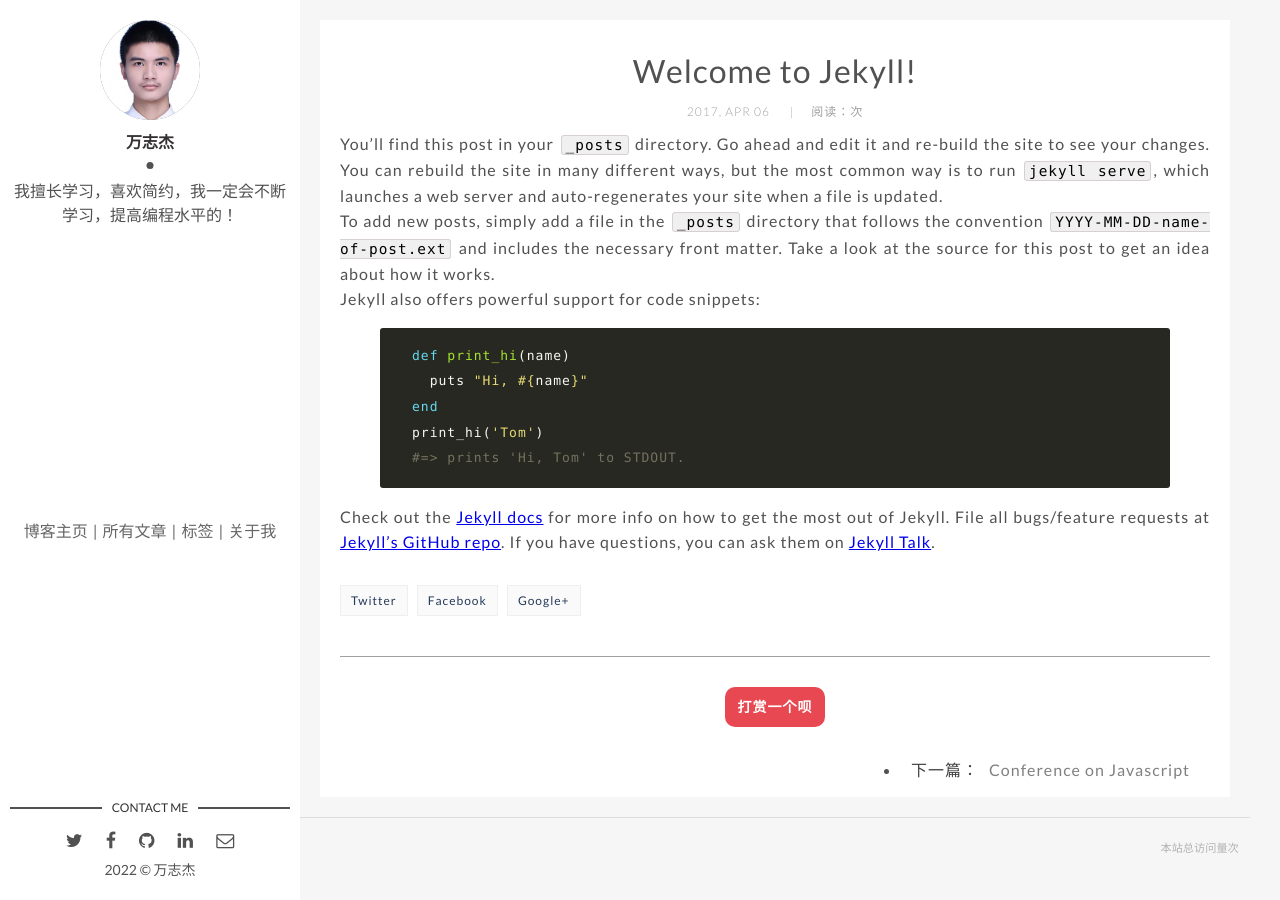
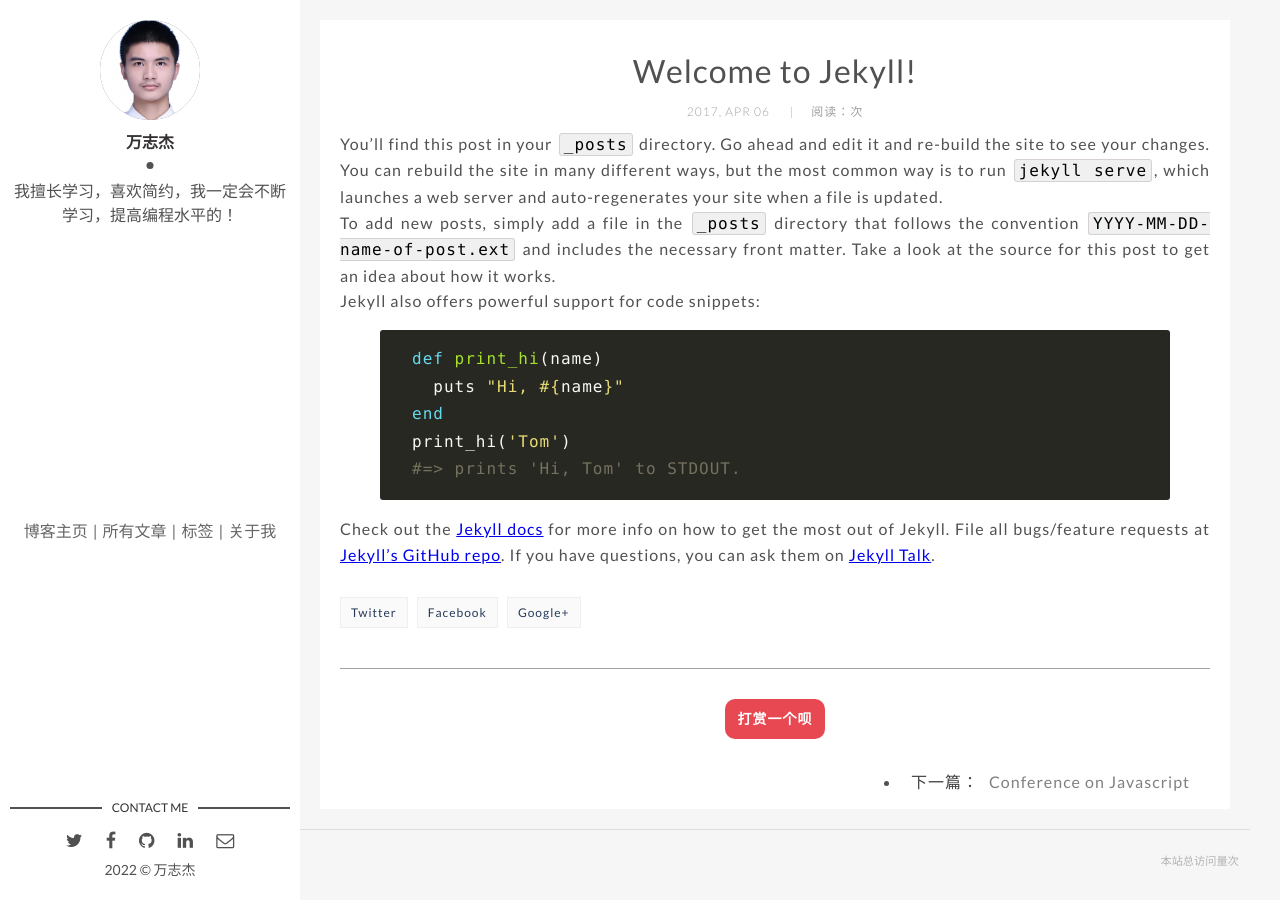
Before and after one commit to 19991010wan/wanBlog_Chinese, a Jekyll site: the page built from _posts/2017-04-06-welcome-to-jekyll.markdown, in a window 1280 px wide. Built offline with Jekyll 4.4.1, drawn with Linux system fonts in a browser that asks for light colours; nearby versions of some CDN libraries; comment, search, counter and statistics services are not loaded.

Commit message:
update css

```diff
--- a/assets/css/main.css
+++ b/assets/css/main.css
@@ -400,7 +400,6 @@
 code {
   padding: 1px 4px;
   margin: 0 2px;
-  font-size: 90%;
   border-radius: 3px;
   color: #000;
   background-color: rgba(0, 0, 0, 0.06);
@@ -409,7 +408,7 @@
 
 pre {
   margin: 12px 0;
-  padding: 8px 12px;
+  padding: 8px;
   word-wrap: break-word;
   /* IE 5.5-7 */
   white-space: -moz-pre-wrap;
@@ -419,7 +418,6 @@
   pre > code {
     margin: 0;
     padding: 0;
-    font-size: 13px;
     color: #d1d1c9;
     border: none;
     background-color: #272822; }
@@ -1059,6 +1057,7 @@
 /* - - - - - - - - - - Post Page Styles - - - - - - - - - - */
 .wrap-content {
   padding: 20px;
+  font-size: 16px;
   letter-spacing: 1px;
   line-height: 1.6;
   text-align: justify; }
--- a/assets/css/scss/_syntax.scss
+++ b/assets/css/scss/_syntax.scss
@@ -4,7 +4,6 @@
 code{
   padding: 1px 4px;
   margin: 0 2px;
-  font-size: 90%;
   border-radius: 3px;
   color: #000;
   background-color: rgba(0, 0, 0, 0.06);
@@ -14,7 +13,7 @@
 
 pre {
   margin: 12px 0;
-  padding: 8px 12px;
+  padding: 8px;
   //  overflow-x: auto;
   word-wrap: break-word;      /* IE 5.5-7 */
   white-space: -moz-pre-wrap; /* Firefox 1.0-2.0 */
@@ -22,7 +21,6 @@
   > code {
     margin: 0;
     padding: 0;
-    font-size: 13px;
     color:#d1d1c9;
     border: none;
     background-color: #272822
--- a/assets/css/scss/parts/_post-page.scss
+++ b/assets/css/scss/parts/_post-page.scss
@@ -1,5 +1,6 @@
 .wrap-content {
   padding: 20px;
+  font-size: 16px;
   letter-spacing: 1px;
   line-height: 1.6;
   text-align: justify;
```
